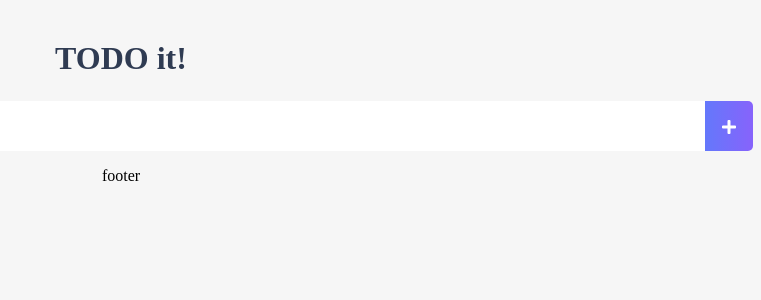
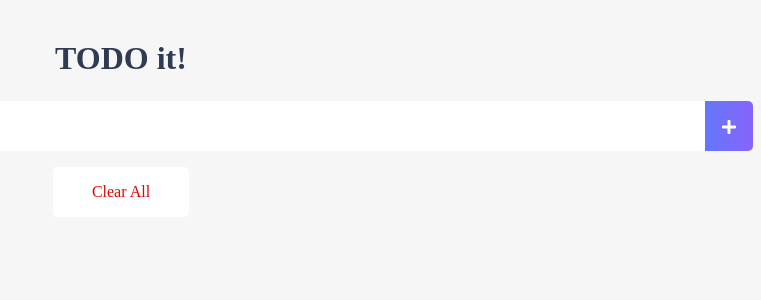
Before and after one commit to joshua1988/vue-intermediate, a Vue app in the folder vue-todo/: page / in a window 1280 px wide. Shown: the top 300 px of the page, without its empty margins (519-1280 px from the left). Built offline with nearby package versions, Linux system fonts and the light colour scheme.

Commit message:
todo-list
input list footer

```diff
--- a/vue-todo/src/components/TodoFooter.vue
+++ b/vue-todo/src/components/TodoFooter.vue
@@ -1,11 +1,31 @@
 <template>
-  <div>
-    footer
+  <div class="clearAllContainer">
+    <span class="clearAllBtn" v-on:click="clearTodo">Clear All</span>
   </div>
 </template>
 
 <script>
-export default {};
+export default {
+  methods: {
+    clearTodo: function() {
+      localStorage.clear();
+    }
+  }
+};
 </script>
 
-<style></style>
+<style scoped>
+.clearAllContainer {
+  width: 8.5rem;
+  height: 50px;
+  line-height: 50px;
+  background-color: white;
+  border-radius: 5px;
+  margin: 0 auto;
+}
+.clearAllBtn {
+  color: #e20303;
+
+  display: block;
+}
+</style>
--- a/vue-todo/src/components/TodoInput.vue
+++ b/vue-todo/src/components/TodoInput.vue
@@ -2,7 +2,7 @@
   <div class="inputBox shadow">
     <input type="text" v-model="newTodoItem" v-on:keyup.enter="addTodo" />
     <span class="addContainer" v-on:click="addTodo">
-      <i class="fas fa-plus addBtn"></i>
+      <i class="addBtn fas fa-plus" aria-hidden="true"></i>
     </span>
   </div>
 </template>
@@ -16,8 +16,11 @@ export default {
   },
   methods: {
     addTodo: function() {
-      localStorage.setItem(this.newTodoItem, this.newTodoItem);
-      this.clearInput();
+      if (this.newTodoItem !== '') {
+        var obj = { completed: false, item: this.newTodoItem };
+        localStorage.setItem(this.newTodoItem, JSON.stringify(obj));
+        this.clearInput();
+      }
     },
     clearInput: function() {
       this.newTodoItem = '';
--- a/vue-todo/src/components/TodoList.vue
+++ b/vue-todo/src/components/TodoList.vue
@@ -1,14 +1,25 @@
 <template>
-  <div>
+  <section>
     <ul>
-      <li v-for="todoItem in todoItems" v-bind:key="todoItem" class="shadow">
-        {{ todoItem }}
-        <span class="removeBtn" v-on:click="removeTodo">
-          <i class="fas fa-trash-alt"></i>
+      <li
+        v-for="(todoItem, index) in todoItems"
+        class="shadow"
+        v-bind:key="todoItem.item"
+      >
+        <i
+          class="checkBtn fas fa-check"
+          v-bind:class="{ checkBtnCompleted: todoItem.completed }"
+          v-on:click="toggleComplete(todoItem, index)"
+        ></i>
+        <span v-bind:class="{ textCompleted: todoItem.completed }">{{
+          todoItem.item
+        }}</span>
+        <span class="removeBtn" v-on:click="removeTodo(todoItem, index)">
+          <i class="removeBtn fas fa-trash-alt"></i>
         </span>
       </li>
     </ul>
-  </div>
+  </section>
 </template>
 
 <script>
@@ -19,15 +30,23 @@ export default {
     };
   },
   methods: {
-    removeTodo: function() {}
+    removeTodo: function(todoItem, index) {
+      this.todoItems.splice(index, 1);
+      localStorage.removeItem(todoItem);
+    },
+    toggleComplete: function(todoItem, index) {
+      todoItem.completed = !todoItem.completed;
+      localStorage.removeItem(todoItem.item);
+      localStorage.setItem(todoItem.item, JSON.stringify(todoItem));
+    }
   },
   created: function() {
-    //로컬스토리지 데이터가 0 이상이면 즉 로컬스토리지 데이터가 있따면
     if (localStorage.length > 0) {
       for (var i = 0; i < localStorage.length; i++) {
         if (localStorage.key(i) !== 'loglevel:webpack-dev-server') {
-          this.todoItems.push(localStorage.key(i));
-          //console.log(localStorge.key(i));
+          this.todoItems.push(
+            JSON.parse(localStorage.getItem(localStorage.key(i)))
+          );
         }
       }
     }
--- /dev/null
+++ b/vue-todo/vue.config.js
@@ -0,0 +1,6 @@
+// vue.config.js
+module.exports = {
+  devServer: {
+    overlay: false
+  }
+};
```
